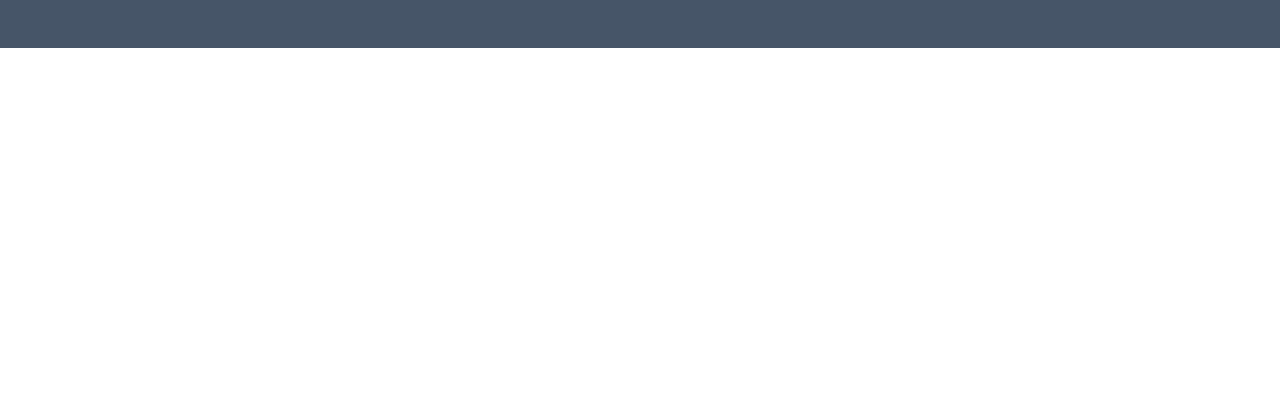
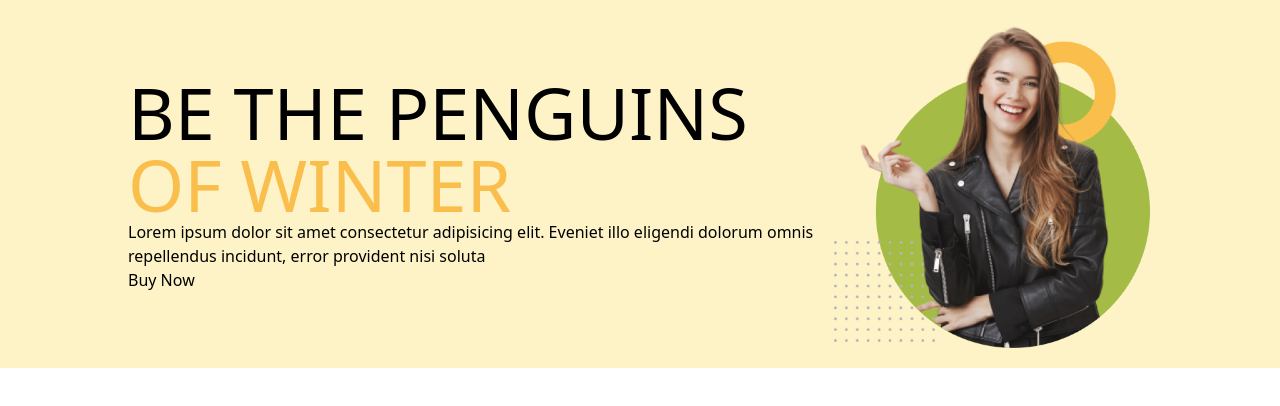
Before and after one commit to hridoy667/penguin-responsive-site, a plain HTML site: page index.html in a window 1280 px wide. Drawn offline with nearby package versions, Linux system fonts and the light colour scheme.

Commit message:
done banner

```diff
--- a/index.html
+++ b/index.html
@@ -3,16 +3,28 @@
 <head>
     <meta charset="UTF-8">
     <meta name="viewport" content="width=device-width, initial-scale=1.0">
-    <title>Document</title>
+    <title>Penguin Winter</title>
     <script src="https://cdn.tailwindcss.com"></script>
 </head>
 <body>
-    <header>
+    <header class="bg-amber-100 px-32 py-5">
         <nav>
 
         </nav>
+        <!--Banner Section-->
+        <div class="flex justify-between items-center">
+         <div class="header-texts">
+        <h1 class="text-7xl uppercase">Be the Penguins <br><span class="text-[#FABE4C]">Of Winter</span></h1>
+        <p>Lorem ipsum dolor sit amet consectetur adipisicing elit. Eveniet illo eligendi dolorum omnis repellendus incidunt, error provident nisi soluta </p>
+        <button>Buy Now</button>
+    </div>
+         <div class="model">
+            <img src="images/model.png" alt="">
+         </div>
+        </div>
+
     </header>
-    <main class="bg-slate-600 h-12">
+    <main>
 
     </main>
     <footer>
```
Also changed, not shown: icons/bg1.png (added), icons/bg2.png (added), icons/bg3.png (added), icons/box.png (added), icons/house.png (added), icons/logo.png (added), icons/question.png (added), icons/shopping-cart 1.png (added).
